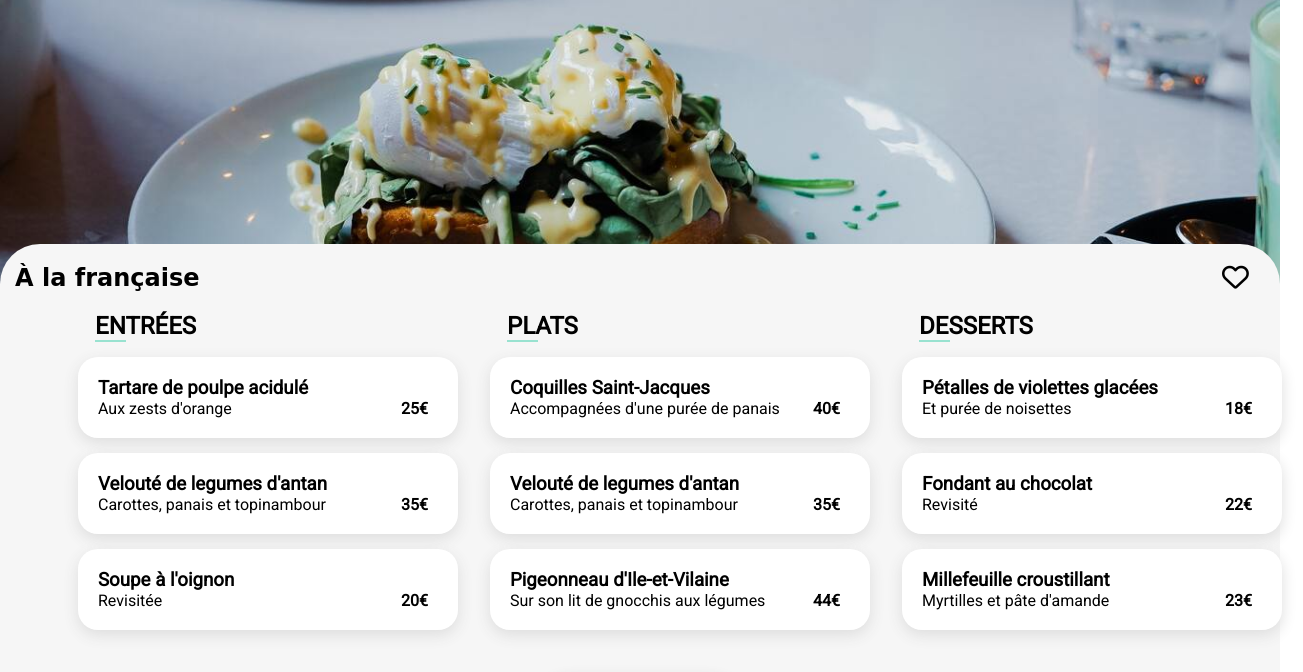
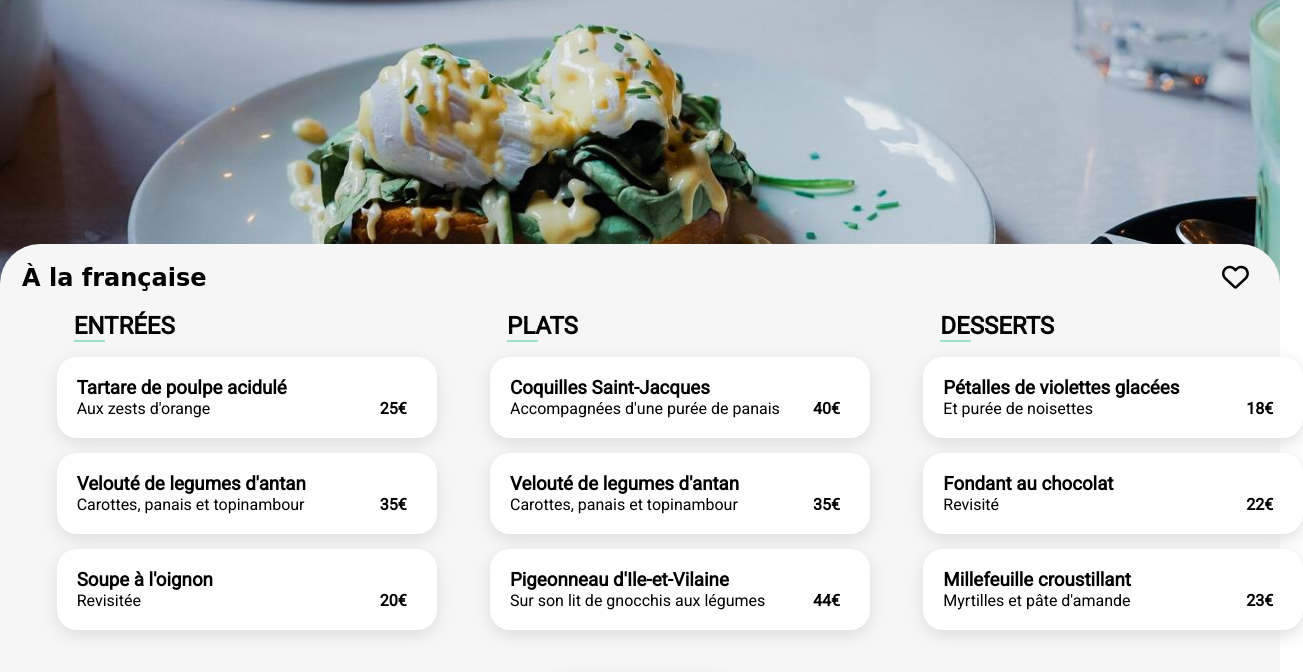
Before and after one commit to jsr029/RakotonirinaJeanSebsatien_3_29072021, a website: page pages/a-la-francaise.html in a window 1280 px wide. Shown: the part 77-749 px from the top of the page, 1303 px wide, since content can reach past the window. Drawn offline with Linux system fonts and the light colour scheme; a web font is replaced by a local one.

Commit message:
Alignements

```diff
--- a/css/sass/layout/_french.scss
+++ b/css/sass/layout/_french.scss
@@ -33,7 +33,7 @@
         padding: 20px 0 20px 0;
             h2{
                 font-family: "shrikhand", cursive;
-                margin-left: 15px;
+                margin-left: 22px;
             }
         }
         img{
@@ -45,7 +45,7 @@
     }
 }
 .menus{
-    width: 95%;
+    //width: 95%;
     margin: auto;
     .entrees{
         opacity: 0;
```
Also changed, not shown: css/style.css, 1 other file.
